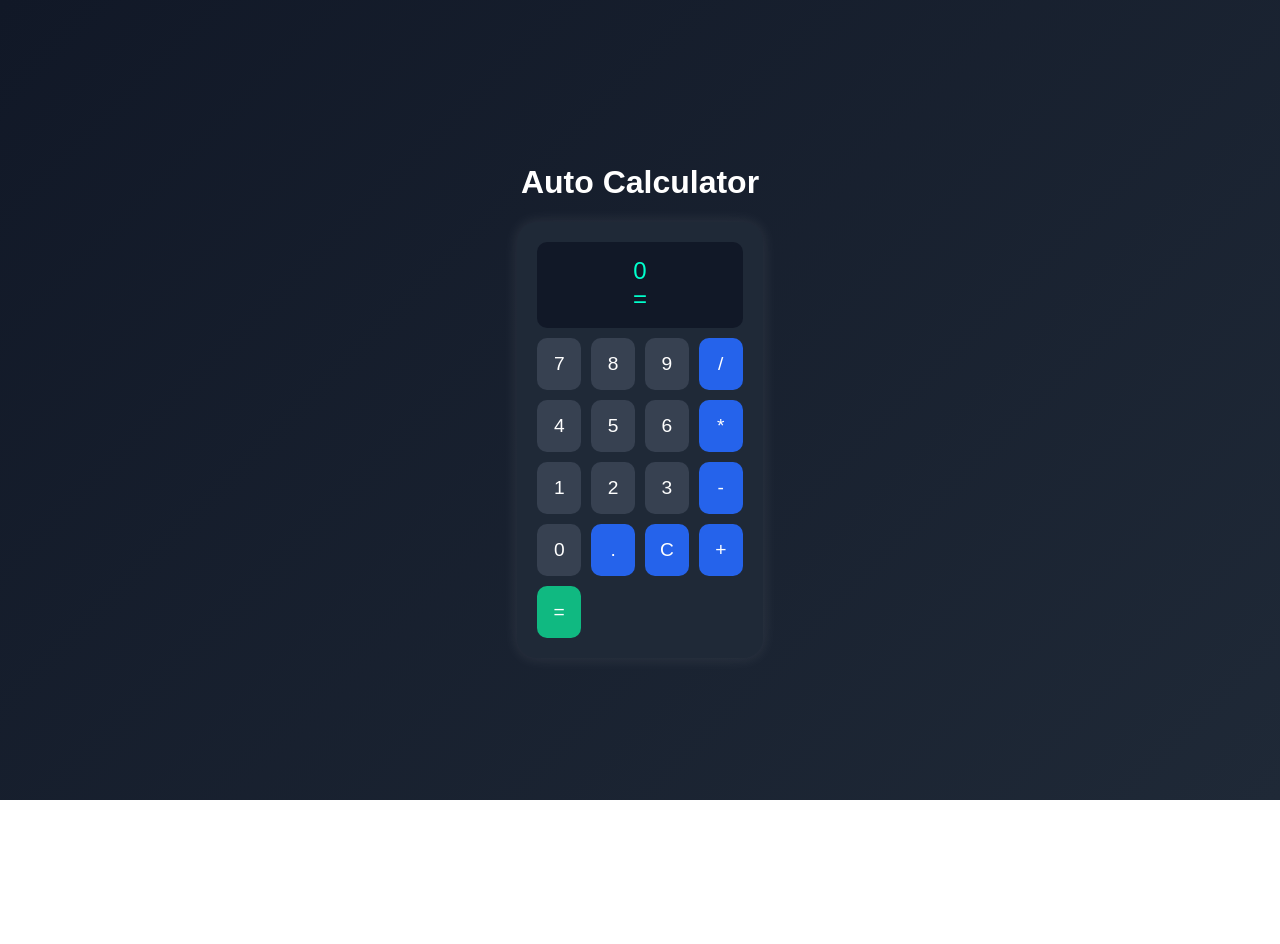
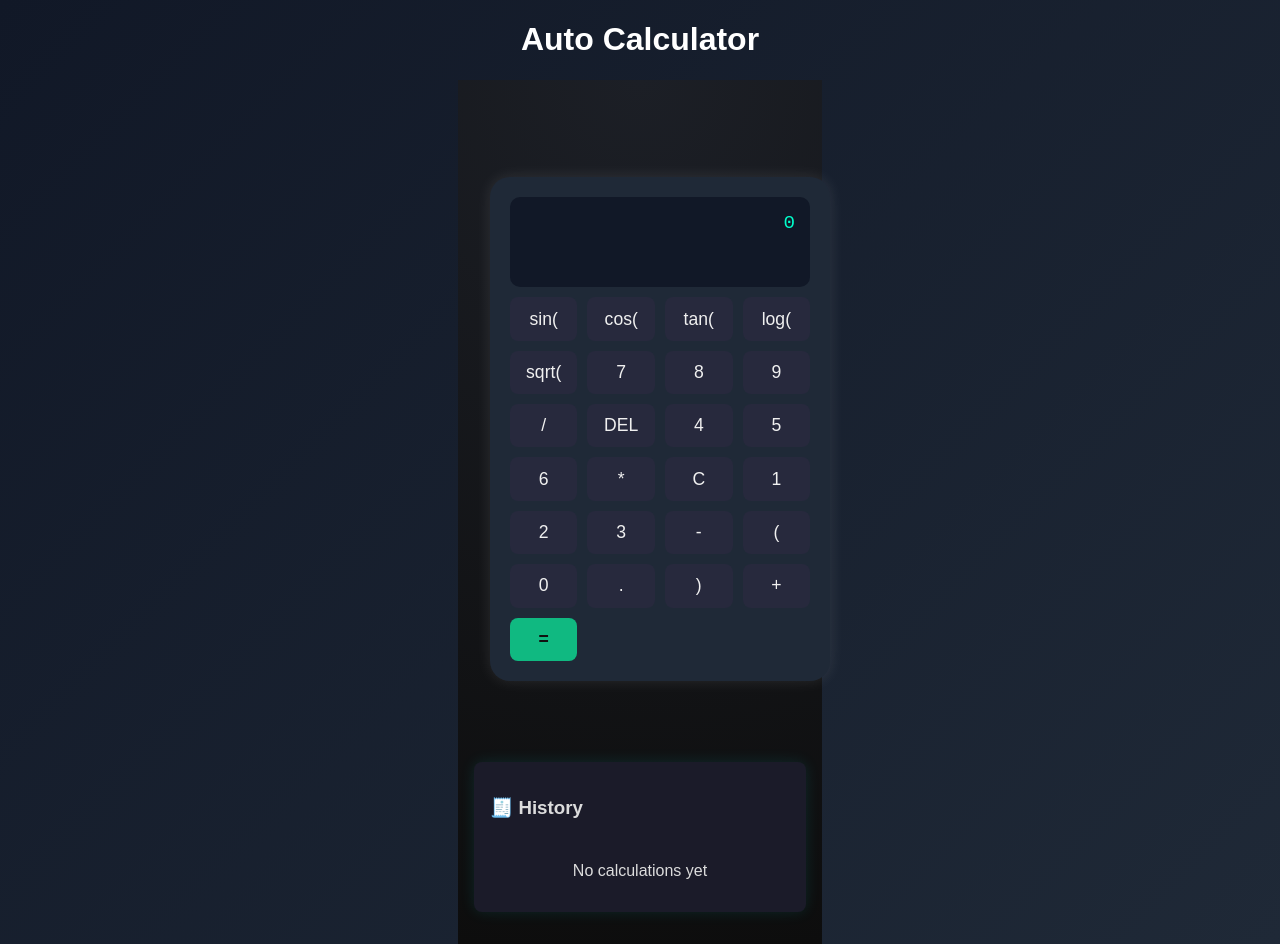
Before and after one commit to tahseen-fathima98/smart-calculator-frontend, a React (Vite) app: page / in a window 1280 px wide. Before the commit the page ends 800 px from the top, so only its background shows below. Built offline with nearby package versions, Linux system fonts and the light colour scheme.

Commit message:
upating the calculator

```diff
--- /dev/null
+++ b/src/components/Calculator.css
@@ -0,0 +1,118 @@
+.calculator-container {
+  display: flex;
+  flex-direction: column;
+  align-items: center;
+  gap: 1rem;
+  min-height: 100vh;
+  background: radial-gradient(circle at top, #1c1f26, #0d0d0d);
+  color: #e0e0e0;
+  padding: 2rem;
+}
+
+.calculator {
+  background: #1e1e2f;
+  border-radius: 1rem;
+  padding: 1rem;
+  box-shadow: 0 0 20px rgba(0, 255, 255, 0.3);
+  max-width: 360px;
+  width: 100%;
+}
+
+.display {
+  background: #0e0e1a;
+  border-radius: 0.5rem;
+  padding: 1rem;
+  text-align: right;
+  margin-bottom: 1rem;
+  font-family: monospace;
+  color: #00e6ff;
+  min-height: 60px;
+  overflow-x: auto;
+}
+
+.expression {
+  font-size: 1.2rem;
+}
+
+.result {
+  font-size: 1.5rem;
+  color: #0aff9d;
+}
+
+.buttons {
+  display: grid;
+  grid-template-columns: repeat(5, 1fr);
+  gap: 0.6rem;
+}
+
+.btn {
+  background: #27293d;
+  border: none;
+  color: #f0f0f0;
+  font-size: 1.1rem;
+  border-radius: 0.5rem;
+  padding: 0.7rem;
+  cursor: pointer;
+  transition: all 0.2s;
+}
+
+.btn:hover {
+  background: #00e6ff;
+  color: #111;
+  transform: scale(1.05);
+}
+
+.equal {
+  background: #0aff9d;
+  color: #111;
+  font-weight: bold;
+}
+
+.history-panel {
+  background: #1b1b29;
+  border-radius: 0.5rem;
+  width: 100%;
+  max-width: 360px;
+  padding: 1rem;
+  color: #dcdcdc;
+  box-shadow: 0 0 15px rgba(0, 255, 255, 0.1);
+}
+
+.history-header {
+  display: flex;
+  justify-content: space-between;
+  align-items: center;
+}
+
+.clear-btn {
+  background: #ff5c5c;
+  color: white;
+  border: none;
+  border-radius: 0.3rem;
+  padding: 0.3rem 0.6rem;
+  cursor: pointer;
+}
+
+.history-list {
+  max-height: 200px;
+  overflow-y: auto;
+  margin-top: 0.5rem;
+}
+
+.history-item {
+  display: flex;
+  justify-content: space-between;
+  font-family: monospace;
+  font-size: 0.9rem;
+  border-bottom: 1px solid #333;
+  padding: 0.2rem 0;
+}
+
+@media (max-width: 600px) {
+  .buttons {
+    grid-template-columns: repeat(4, 1fr);
+  }
+  .calculator-container {
+    padding: 1rem;
+  }
+}
--- a/src/components/Calculator.jsx
+++ b/src/components/Calculator.jsx
@@ -1,55 +1,97 @@
-import React, { useState } from 'react';
+import React, { useState } from "react";
+import "./Calculator.css"; // add styling separately
 
 export default function Calculator() {
-  const [expression, setExpression] = useState('');
-  const [result, setResult] = useState('');
+  const [expression, setExpression] = useState("");
+  const [result, setResult] = useState("");
+  const [history, setHistory] = useState([]);
 
+  // ✅ handle all button clicks
   const handleClick = (value) => {
-    if (value === 'C') {
-      setExpression('');
-      setResult('');
-    } else if (value === '=') {
+    if (value === "C") {
+      setExpression("");
+      setResult("");
+    } else if (value === "DEL") {
+      setExpression(expression.slice(0, -1));
+    } else if (value === "=") {
       calculate();
     } else {
       setExpression((prev) => prev + value);
     }
   };
 
+  // ✅ main calculation logic
   const calculate = async () => {
+    if (!expression) return;
     try {
-      const response = await fetch(`https://smart-calculator-backend-nlwc.onrender.com/v4?expr=${encodeURIComponent(expression)}`);
-      const text = await response.text();
-      setResult(text);
+      const response = await fetch(
+        `https://smart-calculator-backend-nlwc.onrender.com/v4?expr=${encodeURIComponent(expression)}`
+      );
+      const data = await response.text();
+      setResult(data);
+
+      // store in history
+      setHistory((prev) => [
+        { expr: expression, res: data },
+        ...prev.slice(0, 9),
+      ]);
     } catch (error) {
-      setResult('Error');
+      setResult("Error");
     }
   };
 
+  // ✅ basic & scientific buttons
   const buttons = [
-    '7', '8', '9', '/',
-    '4', '5', '6', '*',
-    '1', '2', '3', '-',
-    '0', '.', 'C', '+',
-    '='
+    "sin(", "cos(", "tan(", "log(", "sqrt(",
+    "7", "8", "9", "/", "DEL",
+    "4", "5", "6", "*", "C",
+    "1", "2", "3", "-", "(",
+    "0", ".", ")", "+", "=",
   ];
 
   return (
+    <div className="calculator-container">
       <div className="calculator">
         <div className="display">
-        <div>{expression || '0'}</div>
-        <div>= {result}</div>
+          <div className="expression">{expression || "0"}</div>
+          <div className="result">{result ? `= ${result}` : ""}</div>
         </div>
+
         <div className="buttons">
           {buttons.map((btn, index) => (
             <button
               key={index}
               onClick={() => handleClick(btn)}
-            className={btn === '=' ? 'equal' : isNaN(btn) ? 'operator' : ''}
+              className={`btn ${btn === "=" ? "equal" : ""}`}
             >
               {btn}
             </button>
           ))}
         </div>
       </div>
+
+      <div className="history-panel">
+        <div className="history-header">
+          <h3>🧾 History</h3>
+          {history.length > 0 && (
+            <button className="clear-btn" onClick={() => setHistory([])}>
+              Clear
+            </button>
+          )}
+        </div>
+        <div className="history-list">
+          {history.length === 0 ? (
+            <p>No calculations yet</p>
+          ) : (
+            history.map((item, idx) => (
+              <div key={idx} className="history-item">
+                <span>{item.expr}</span>
+                <span>= {item.res}</span>
+              </div>
+            ))
+          )}
+        </div>
+      </div>
+    </div>
   );
 }
```
Lines whose indentation alone changed are shown as unchanged.
